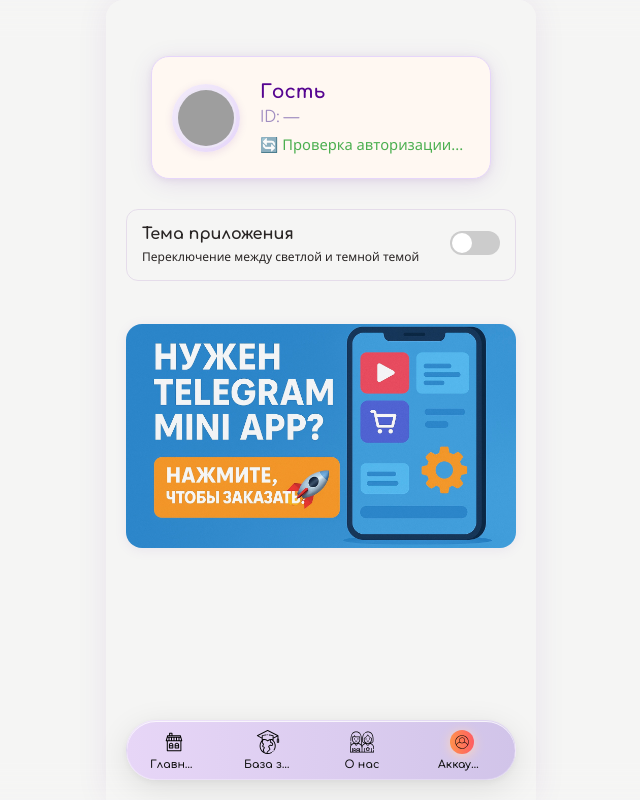
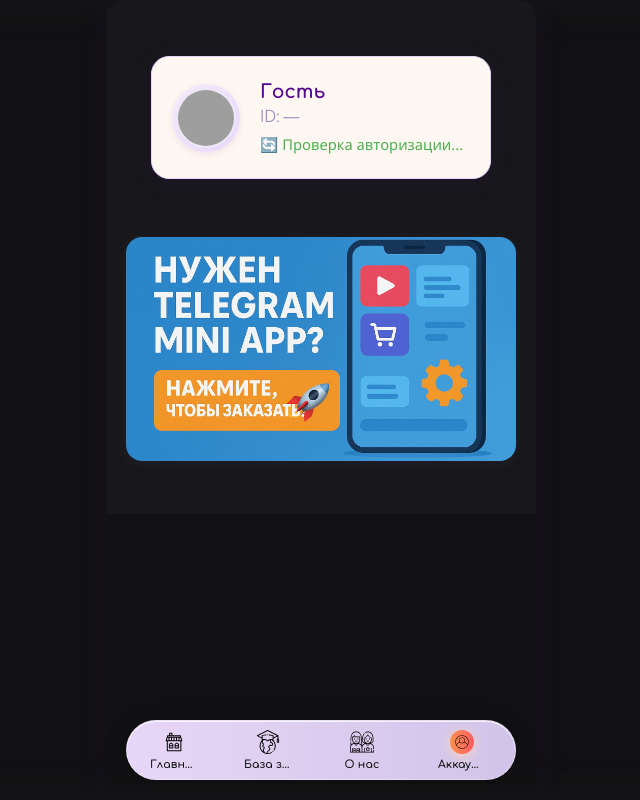
Before and after one commit to marselbeijing/Surya-Yoga-Life, a React (Create React App) app: page / in a window 1280 px wide. Both pictures are taken after a click on the element "Аккаунт". Shown: the whole page, without its empty margins (319-959 px from the left). Built offline with nearby package versions, Linux system fonts and the light colour scheme; grey boxes are pictures that could not be loaded.

Commit message:
Переход на тёмную тему: удален переключатель темы, изменён фон иконок Дыхание/Лила/Шанкапракшалана на зелёный, улучшено центрирование иконок на главной

```diff
--- a/src/components/MainSections.css
+++ b/src/components/MainSections.css
@@ -3,7 +3,7 @@
   flex-direction: column;
   justify-content: center;
   align-items: center;
-  height: calc(100vh - 80px);
+  height: calc(100vh - 140px);
   width: 100vw;
   max-width: 400px;
   margin: 0 auto;
--- a/src/components/MainSections.js
+++ b/src/components/MainSections.js
@@ -24,19 +24,19 @@ const sections = [
     key: 'Дыхание',
     title: 'Дыхание',
     icon: <img src={process.env.PUBLIC_URL + '/lung.svg'} alt="Дыхание" style={{ width: 81, height: 81, display: 'block', margin: '0 auto' }} />,
-    cardStyle: { background: 'linear-gradient(135deg, #ffe259 0%, #ffa751 100%)' },
+    cardStyle: { background: 'linear-gradient(135deg, #27ae60 0%, #2ecc71 100%)' },
   },
   {
     key: 'Лила',
     title: 'Лила',
     icon: <img src={process.env.PUBLIC_URL + '/card.svg'} alt="Лила" style={{ width: 81, height: 81, display: 'block', margin: '0 auto' }} />,
-    cardStyle: { background: 'linear-gradient(135deg, #ffe259 0%, #ffa751 100%)' },
+    cardStyle: { background: 'linear-gradient(135deg, #27ae60 0%, #2ecc71 100%)' },
   },
   {
     key: 'Шанкапракшалана',
     title: 'Шанкапракшалана',
     icon: <img src={process.env.PUBLIC_URL + '/water1.svg'} alt="Шанкапракшалана" style={{ width: 81, height: 81, display: 'block', margin: '0 auto' }} />,
-    cardStyle: { background: 'linear-gradient(135deg, #ffe259 0%, #ffa751 100%)' },
+    cardStyle: { background: 'linear-gradient(135deg, #27ae60 0%, #2ecc71 100%)' },
   },
   {
     key: 'Дневник Жизни',
--- a/src/components/Settings.css
+++ b/src/components/Settings.css
@@ -66,54 +66,6 @@
   line-height: 1.4;
 }
 
-/* Theme Toggle Switch */
-.theme-toggle {
-  position: relative;
-}
-
-.theme-switch-input {
-  display: none;
-}
-
-.theme-switch-label {
-  display: inline-block;
-  width: 50px;
-  height: 26px;
-  background: #ccc;
-  border-radius: 13px;
-  position: relative;
-  cursor: pointer;
-  transition: background-color 0.3s;
-}
-
-.theme-switch-label:hover {
-  background: #bbb;
-}
-
-.theme-switch-input:checked + .theme-switch-label {
-  background: #560591;
-}
-
-.theme-switch-input:checked + .theme-switch-label:hover {
-  background: #6b0ba3;
-}
-
-.theme-switch-slider {
-  position: absolute;
-  top: 2px;
-  left: 2px;
-  width: 22px;
-  height: 22px;
-  background: white;
-  border-radius: 50%;
-  transition: transform 0.3s;
-  box-shadow: 0 2px 4px rgba(0, 0, 0, 0.2);
-}
-
-.theme-switch-input:checked + .theme-switch-label .theme-switch-slider {
-  transform: translateX(24px);
-}
-
 /* Принудительный белый цвет для темной темы */
 [data-theme="dark"] .settings-header h2 {
   color: #ffffff !important;
--- a/src/components/TelegramLoginButton.js
+++ b/src/components/TelegramLoginButton.js
@@ -1,7 +1,7 @@
 import React, { useEffect, useState } from 'react';
 import './TelegramLoginButton.css';
 
-export default function TelegramLoginButton({ isDarkTheme, toggleTheme }) {
+export default function TelegramLoginButton() {
   const [user, setUser] = useState(null);
   const [error, setError] = useState(null);
   const [loading, setLoading] = useState(true);
@@ -97,32 +97,12 @@ export default function TelegramLoginButton({ isDarkTheme, toggleTheme }) {
       {/* Секция настроек */}
       <div className="settings-section">
         <div className="settings-content">
-          <div className="setting-item">
-            <div className="setting-info">
-              <h3>Тема приложения</h3>
-              <p>Переключение между светлой и темной темой</p>
-            </div>
-            <div className="theme-toggle">
-              <input
-                type="checkbox"
-                id="theme-switch"
-                checked={isDarkTheme}
-                onChange={toggleTheme}
-                className="theme-switch-input"
-              />
-              <label htmlFor="theme-switch" className="theme-switch-label">
-                <span className="theme-switch-slider"></span>
-              </label>
-            </div>
-          </div>
-
           {/* Рекламная картинка */}
           <div className="account-promo" style={{margin: '28px 0', textAlign: 'center'}}>
             <a href="https://t.me/iSpeechHelper" target="_blank" rel="noopener noreferrer">
               <img src="/promo.jpg" alt="Реклама" style={{maxWidth: '100%', borderRadius: 16, boxShadow: '0 2px 12px rgba(124,91,179,0.10)', cursor: 'pointer'}} />
             </a>
           </div>
-          {/* Удалён блок 'О приложении' и блок с версией */}
         </div>
       </div>
     </div>
--- a/src/index.css
+++ b/src/index.css
@@ -1,22 +1,13 @@
 @import url('https://fonts.googleapis.com/css2?family=Comfortaa:wght@400;700&display=swap');
 
 :root {
-  --bg: #f5f5f4;
-  --text: #292524;
-  --accent: #4dabf7;
-  --icon: #292524;
-  --about-greeting: #111;
-  --diana-bio: #111;
-  color-scheme: light dark;
-}
-
-[data-theme="dark"] {
   --bg: #18181b;
   --text: #f5f5f4;
   --accent: #7dd3fc;
   --icon: #f5f5f4;
   --about-greeting: #fff;
   --diana-bio: #fff;
+  color-scheme: dark;
 }
 
 body, .app-root {
@@ -30,18 +21,15 @@ svg {
   transition: fill 0.3s;
 }
 
-/* Плавные переходы для текста и фона */
 body, .app-root, svg {
   transition: background 0.3s, color 0.3s, fill 0.3s;
 }
 
-/* Ссылки и кнопки */
 a, button {
   color: var(--accent);
   transition: color 0.3s;
 }
 
-/* Для компонентов, если нужно */
 .knowledge-page, .settings-page, .account-page {
   background: var(--bg);
   color: var(--text);
@@ -66,14 +54,9 @@ body::before {
   left: 0; right: 0; top: 0; bottom: 0;
   z-index: 0;
   pointer-events: none;
-  backdrop-filter: blur(18px);
-  -webkit-backdrop-filter: blur(18px);
-  opacity: 1;
-}
-
-body[data-theme='dark']::before {
   backdrop-filter: blur(22px) brightness(0.7);
   -webkit-backdrop-filter: blur(22px) brightness(0.7);
+  opacity: 1;
 }
 
 code {
```
Also changed, not shown: src/components/Settings.js (+1 -22 lines), src/App.js.
